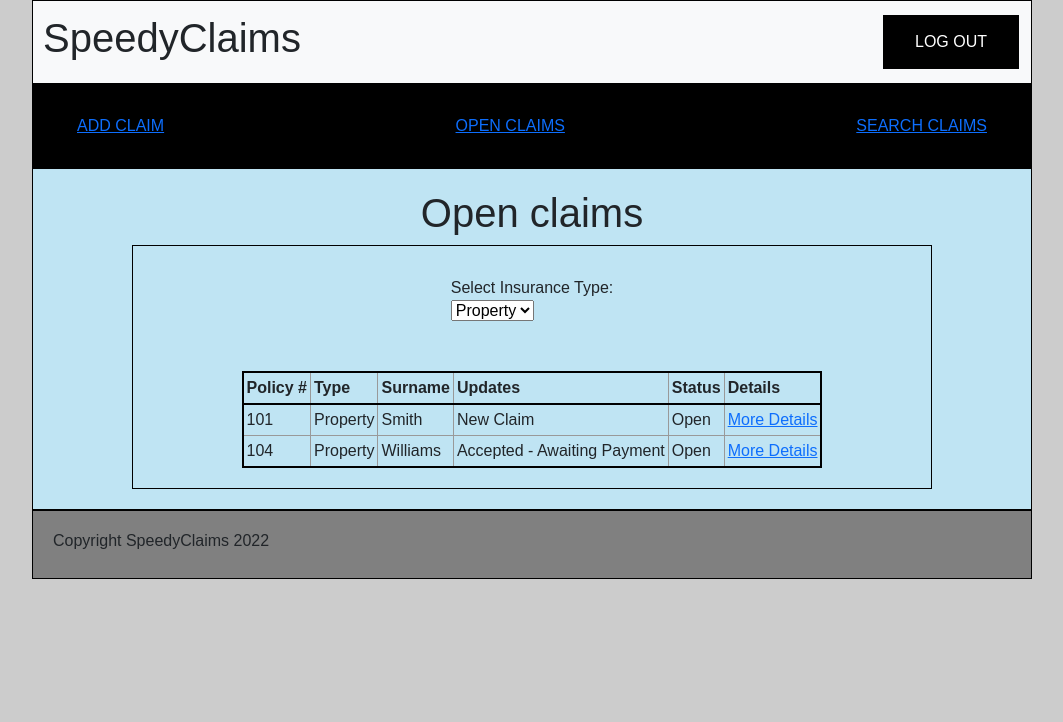
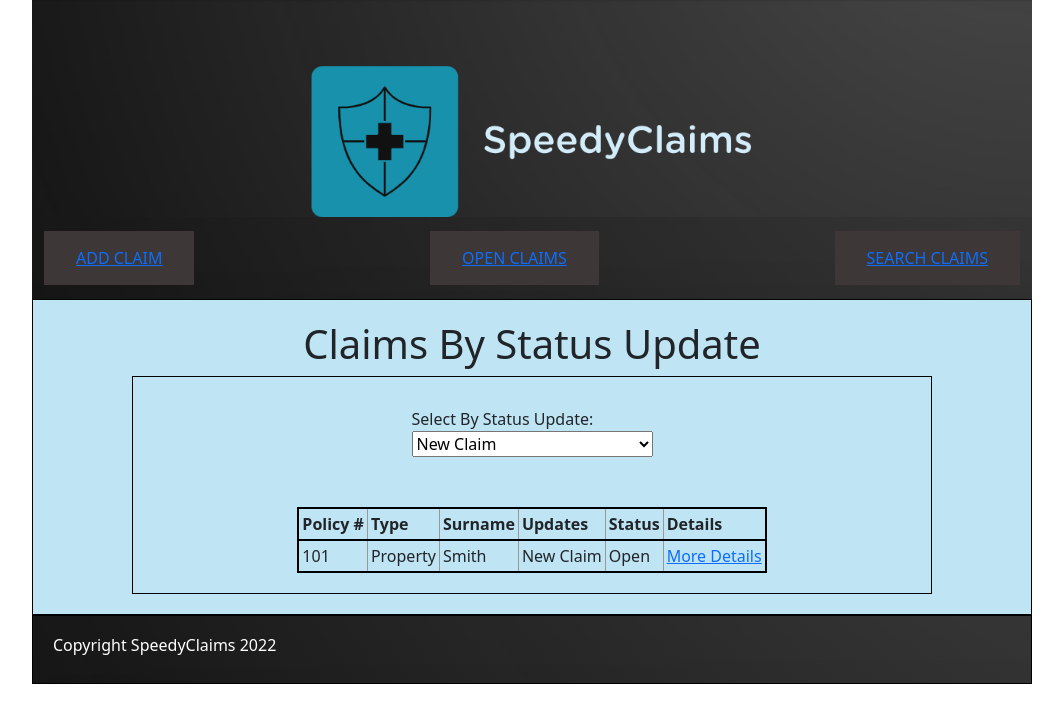
Before and after one commit to StarrLord123/quick-claims, a React (Create React App) app: page /openclaims in a window 1280 px wide. Shown: the top 722 px of the page, without its empty margins (108-1171 px from the left). Built offline with nearby package versions, Linux system fonts and the light colour scheme.

Commit message:
Updates to CSS

```diff
--- a/src/App.css
+++ b/src/App.css
@@ -1,6 +1,13 @@
-body {
-  background: #ccc;
-  font-family: 'Poppins', sans-serif;
+.quickClaimsLogo {
+    max-width: 100%;
+    margin-left: auto;
+    margin-right: auto;
+}
+
+.menuImage {
+    max-width: 100%;
+    margin-left: auto;
+    margin-right: auto;
 }
 
 .container {
@@ -12,13 +19,25 @@ body {
   padding: 20px;
 }
 
+.container.logo {
+    border: 0px;
+    padding: 0px;
+}
+
+.container.menu {
+    border: 0px;
+    padding: 0px;
+    background-image: url(/src/components/Images/MenuImage.png);
+}
+
 .container.heading {
   padding: 10px;
 }
 
 .container.footer {
   padding: 20px;
-  background: grey;
+  color: white;
+  background-image: url(/src/components/Images/MenuImage.png);
 }
 
 .container.form {
@@ -66,7 +85,7 @@ table {
 }
 
 .button {
-  background-color: #000000;
+  background-color: #3d3737;
   border: none;
   color: white !important;
   padding: 15px 32px;
@@ -78,19 +97,23 @@ table {
   cursor: pointer;
 }
 
+.navLink {
+    color: whi
+}
+
 .button:hover {
   background-color: grey;
   color: #000000 !important;
 }
 
 @media only screen and (min-width: 769px) and (max-width: 1024px){
-.container, .container.form {
+.container, .container.form, .quickClaimsLogo {
 width:  550px;
 }
 }
 
 @media only screen and (max-width: 768px) {
-.container, .container.form {
+.container, .container.form, .quickClaimsLogo {
 width: 95%;
 }
 }
--- a/src/components/ClaimSearch/ClaimSearch.js
+++ b/src/components/ClaimSearch/ClaimSearch.js
@@ -43,8 +43,8 @@ const ClaimSearch = (props) => {
                 <form onSubmit={doSearch}>
                     <p>Enter a search term</p>
 
-                    <label htmlFor="searchTerm" >Search Term (Policy Number or Surname)</label>
-                    <input type="text" name="searchTerm" id="searchTerm" placeholder="policy number/surname"
+                    <label htmlFor="searchTerm" >Search Term:</label>
+                    <input type="text" name="searchTerm" id="searchTerm" size="40" placeholder="policy number/surname/insurance type"
                         onChange={handleChange} value={localSearchTerm}  className={!valid ? 'searchBoxError' : ''} />
 
                     <button type="submit" disabled={!valid || !touched} className="button text-center">Search</button>
--- a/src/components/ClaimSearch/Claims.js
+++ b/src/components/ClaimSearch/Claims.js
@@ -18,6 +18,7 @@ const Claims = (props) => {
             const claim = allClaims.filter((claim) => {
                       return (
                         claim.policyNumber.toString().includes(props.searchTerm) ||
+                        claim.insuranceType.toLowerCase().includes(props.searchTerm) ||
                         claim.surname.toLowerCase().includes(props.searchTerm)
                       );
                     });
--- a/src/components/Menu.js
+++ b/src/components/Menu.js
@@ -1,26 +1,26 @@
 import { Outlet, NavLink } from "react-router-dom";
 import "../App.css";
 import Footer from "./Footer/Footer";
+import QuickClaims from "./Images/QuickClaims.png"
+import MenuImage from "./Images/MenuImage.png"
 
 const Menu = () =>
 {
     return (
     <div>
-        <div className="container bg-light heading d-flex flex-row justify-content-between align-items-center">
-            <div>
-                <h1>SpeedyClaims</h1>
-            </div>
-            <div>
-                <button className="button">LOG OUT</button>
-            </div>
+        <div className="container logo">
+            <img className="quickClaimsLogo" src={QuickClaims} alt="Quick Claims Logo"></img>
         </div>
         <nav>
-            <div className="container bg-black heading d-flex flex-row justify-content-between align-items-left">
+            <div className="container menu bg-black heading d-flex flex-row justify-content-between align-items-left">
+
                 <button className="button"><NavLink to="/addclaim">ADD CLAIM</NavLink></button>
                 <button className="button"><NavLink to="/openclaims">OPEN CLAIMS</NavLink></button>
                 <button className="button"><NavLink to="/claimsearch">SEARCH CLAIMS</NavLink></button>
+
             </div>
         </nav>
+
         <main>
             <Outlet />
         </main>
--- a/src/components/OpenClaims/OpenClaims.css
+++ b/src/components/OpenClaims/OpenClaims.css
@@ -11,7 +11,7 @@
     border: 1px solid #999;
 }
 
-.openClaimsInsuranceTypeSelector {
+.openClaimsStatusSelector {
     margin-left: auto;
     margin-right: auto;
     margin-top: 10px;
--- a/src/components/OpenClaims/OpenClaims.js
+++ b/src/components/OpenClaims/OpenClaims.js
@@ -6,27 +6,28 @@ import OpenClaimsTableRow from "./OpenClaimsTableRow";
 const Claims = () => {
 
     const claims = getAllClaims();
-    const allClaimsInsuranceType = claims.map(claim => claim.insuranceType);
-    const uniqueInsuranceType = allClaimsInsuranceType.filter((insuranceType, index) => allClaimsInsuranceType.indexOf(insuranceType) === index);
+    const allClaimsUpdates = claims.map(claim => claim.updates);
+    const uniqueUpdates = allClaimsUpdates.filter((updates, index) => allClaimsUpdates.indexOf(updates) === index);
 
-    const [selectedInsuranceType, setSelectedInsuranceType] = useState(uniqueInsuranceType[0])
+    const [selectedUpdates, setSelectedUpdates] = useState(uniqueUpdates[0])
 
-    const changeInsuranceType = (e) => {
+    const changeUpdates = (e) => {
         const option = e.target.options.selectedIndex;
-        setSelectedInsuranceType(uniqueInsuranceType[option]);
+        setSelectedUpdates(uniqueUpdates[option]);
     }
 
     return (
         <div>
             <div className="container">
                 <div className="text-center">
-                    <h1>Open claims</h1>
+                    <h1>Claims By Status Update</h1>
                 </div>
                 <div className="container form">
 
-                    <div className="openClaimsInsuranceTypeSelector">
-                        Select Insurance Type: <select onChange={changeInsuranceType}>
-                        {uniqueInsuranceType.map (insuranceType => <option key={insuranceType} value={insuranceType}>{insuranceType}</option>)}
+                    <div className="openClaimsStatusSelector">
+                        Select By Status Update: <select onChange={changeUpdates}>
+                        {uniqueUpdates
+                            .map (updates => <option key={updates} value={updates}>{updates}</option>)}
                         </select>
                     </div>
                     <table className="openClaimsTable">
@@ -42,9 +43,8 @@ const Claims = () => {
                         </thead>
                         <tbody>
                         {claims
-                            .filter (claim => claim.status === "Open")
                             .map( (claim, index)  => {
-                            return claim.insuranceType === selectedInsuranceType && <OpenClaimsTableRow key={index} policyNumber={claim.policyNumber} insuranceType={claim.insuranceType} surname={claim.surname}
+                            return claim.updates === selectedUpdates && <OpenClaimsTableRow key={index} policyNumber={claim.policyNumber} insuranceType={claim.insuranceType} surname={claim.surname}
                             updates={claim.updates} status={claim.status} details/> })}
                         </tbody>
                     </table>
--- a/src/data/DataFunctions.js
+++ b/src/data/DataFunctions.js
@@ -2,13 +2,13 @@ export const getAllClaims = () => {
     return [
         {policyNumber: 101, insuranceType: "Property", title: "Mr", forename: "John", surname: "Smith", amount: 100, propertyAddress: "1 fake street", reason: "House burnt down", updates: "New Claim", status: "Open"},
         {policyNumber: 102, insuranceType: "Motor", title: "Mr", forename: "Arnold", surname: "Smithy", amount: 100, vehicleMake: "Ford", vehicleModel: "Fiesta", vehicleYear: "2000", reason: "Car on fire", updates: "Assessed", status: "Open"},
-        {policyNumber: 103, insuranceType: "Pet", title: "Mr", forename: "Barbara", surname: "Johnson", amount: 100, animalType: "Dog", animalBreed: "Westie", reason: "Pet hurt leg", updates: "Rejected", status: "Closed"},
+        {policyNumber: 103, insuranceType: "Pet", title: "Ms", forename: "Barbara", surname: "Johnson", amount: 100, animalType: "Dog", animalBreed: "Westie", reason: "Pet hurt leg", updates: "Rejected", status: "Closed"},
         {policyNumber: 104, insuranceType: "Property", title: "Mr", forename: "Donald", surname: "Williams", amount: 100, propertyAddress: "2 fake street", reason: "House burnt down", updates: "Accepted - Awaiting Payment", status: "Open"},
-        {policyNumber: 105, insuranceType: "Motor", title: "Mr", forename: "Emma", surname: "Brown", amount: 100, vehicleMake: "Volkswagen", vehicleModel: "Polo", vehicleYear: "2010", reason: "Car broke down", updates: "Accepted - Paid", status: "Closed"},
-        {policyNumber: 106, insuranceType: "Pet", title: "Mr", forename: "Francine", surname: "Jones", amount: 100, animalType: "Cat", animalBreed: "Tabby", reason: "Pet hurt leg", updates: "Rejected", status: "Closed"},
+        {policyNumber: 105, insuranceType: "Motor", title: "Ms", forename: "Emma", surname: "Brown", amount: 100, vehicleMake: "Volkswagen", vehicleModel: "Polo", vehicleYear: "2010", reason: "Car broke down", updates: "Accepted - Paid", status: "Closed"},
+        {policyNumber: 106, insuranceType: "Pet", title: "Ms", forename: "Francine", surname: "Jones", amount: 100, animalType: "Cat", animalBreed: "Tabby", reason: "Pet hurt leg", updates: "Rejected", status: "Closed"},
         {policyNumber: 107, insuranceType: "Property", title: "Mr", forename: "Harold", surname: "Garcia", amount: 100, propertyAddress: "3 fake street", reason: "House burnt down", updates: "Rejected", status: "Closed"},
-        {policyNumber: 108, insuranceType: "Motor", title: "Mr", forename: "Jane", surname: "Miller", amount: 100, vehicleMake: "Volkswagen", vehicleModel: "Golf", vehicleYear: "2020", reason: "Car broke down", updates: "Assessed", status: "Open"},
+        {policyNumber: 108, insuranceType: "Motor", title: "Ms", forename: "Jane", surname: "Miller", amount: 100, vehicleMake: "Volkswagen", vehicleModel: "Golf", vehicleYear: "2020", reason: "Car broke down", updates: "Assessed", status: "Open"},
         {policyNumber: 109, insuranceType: "Pet", title: "Mr", forename: "Keith", surname: "David", amount: 100, animalType: "Dog", animalBreed: "Labradoodle", reason: "Pet hurt leg", updates: "Accepted - Awaiting Payment", status: "Open"},
-        {policyNumber: 110, insuranceType: "Property", title: "Mr", forename: "Laura", surname: "Stephens", amount: 100, propertyAddress: "4 fake street", reason: "House burnt down", updates: "Accepted - Paid", status: "Closed"}
+        {policyNumber: 110, insuranceType: "Property", title: "Ms", forename: "Laura", surname: "Stephens", amount: 100, propertyAddress: "4 fake street", reason: "House burnt down", updates: "Accepted - Paid", status: "Closed"}
     ]
 }
```
Also changed, not shown: src/components/Images/MenuImage.png (added), src/components/Images/QuickClaims.png (added).
